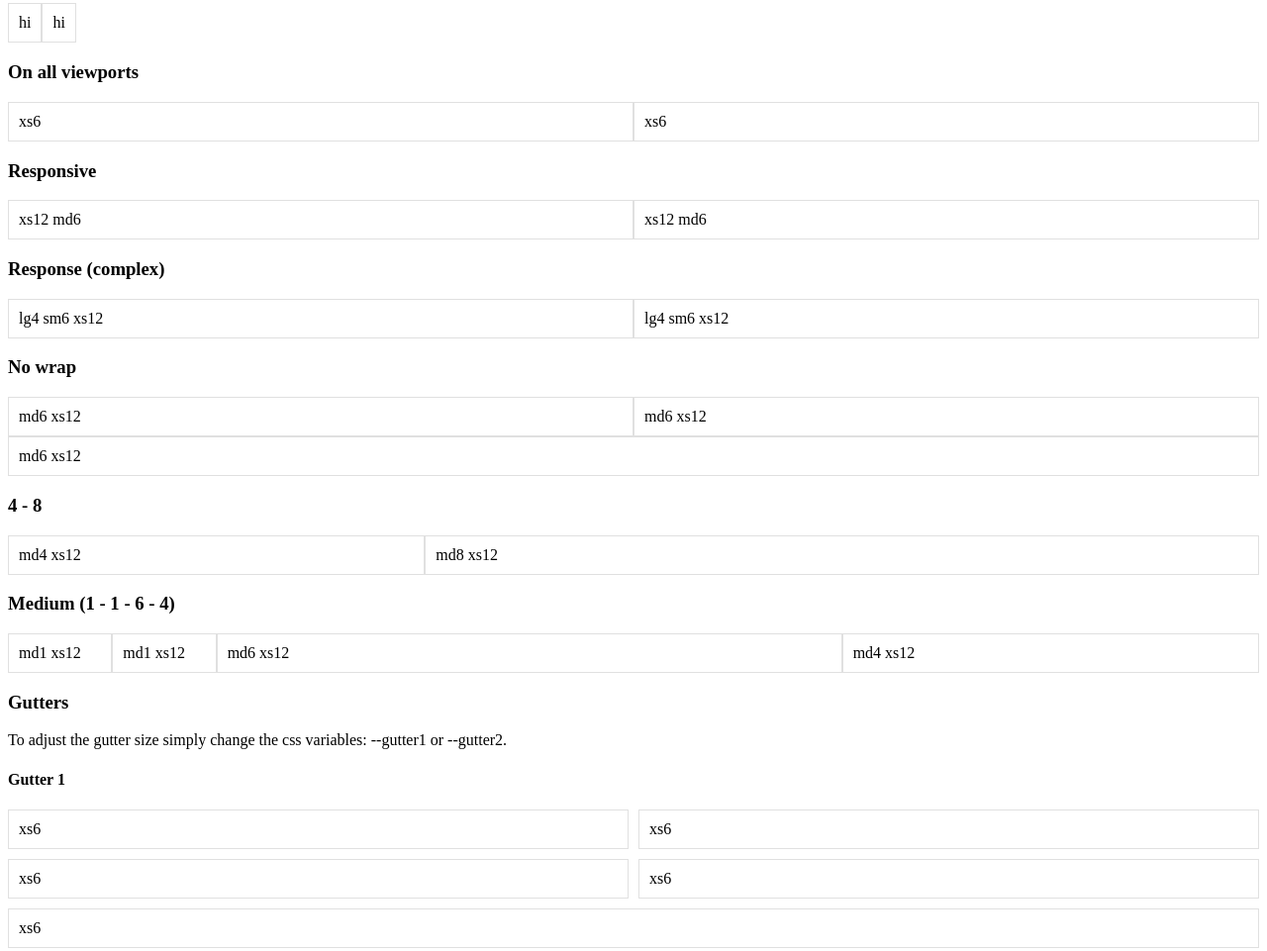
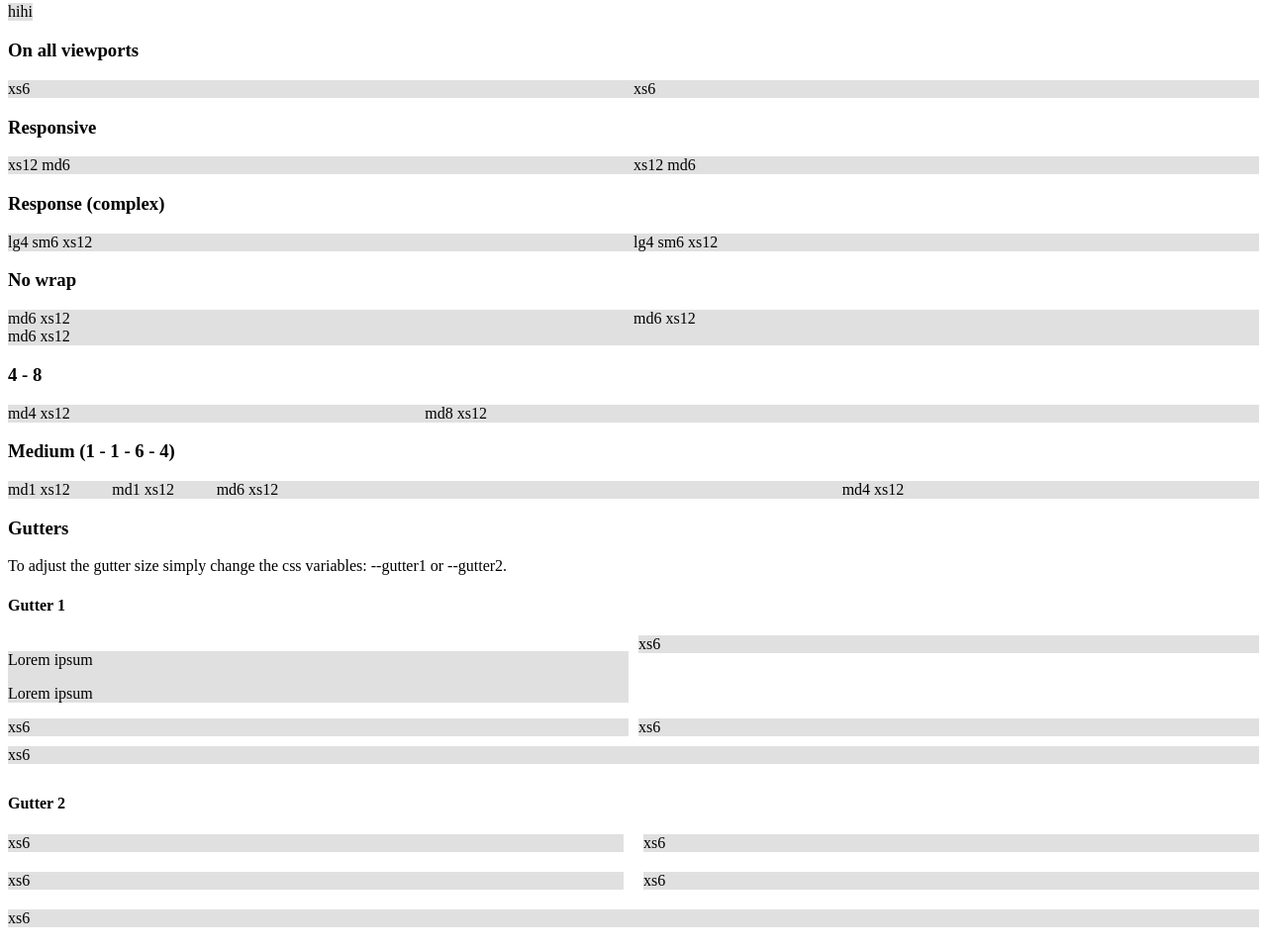
Before and after one commit to jellehak/cssgrid, a website: page index.html in a window 1280 px wide. Shown: the part 392-1353 px from the top of the page at 99% size. Drawn offline with Linux system fonts and the light colour scheme.

Commit message:
Better gutter

```diff
--- a/grid.css
+++ b/grid.css
@@ -6,7 +6,7 @@
   }
 
 /* Gutters */
-.gutter-1 div div {
+.gutter-1 > div > * {
     margin-left:var(--gutter1);
     margin-bottom:var(--gutter1);
 }
@@ -14,7 +14,7 @@
     margin-left: calc(-1* var(--gutter1) );
 }
 
-.gutter-2 div div {
+.gutter-2 div * {
     margin-left:var(--gutter2);
     margin-bottom:var(--gutter2);
 }
--- a/index.html
+++ b/index.html
@@ -96,9 +96,10 @@
 
     <style>
         /* Helper */
-        .row div div {
-            border: 1px solid rgba(0, 0, 0, 0.12);
-            padding: 10px;
+        .row > div > div {
+            /* border: 1px solid rgba(0, 0, 0, 0.12); */
+            padding: 0px;
+            background: rgba(0, 0, 0, 0.12);
         }
     </style>
 
@@ -188,7 +189,10 @@
     <h4>Gutter 1</h4>
     <div class="row gutter-1">
         <div class="xs6">
-            <div>xs6</div>
+            <div>
+                <p>Lorem ipsum</p>
+                <p>Lorem ipsum</p>
+            </div>
         </div>
         <div class="xs6">
             <div>xs6</div>
--- a/package.json
+++ b/package.json
@@ -4,7 +4,7 @@
   "description": "Simple CSS grid",
   "main": "grid.css",
   "scripts": {
-    "start": "npx browser-sync",
+    "start": "npx browser-sync --watch .",
     "build": "npx uglifycss grid.css > grid.min.css"
   },
   "repository": {
```
